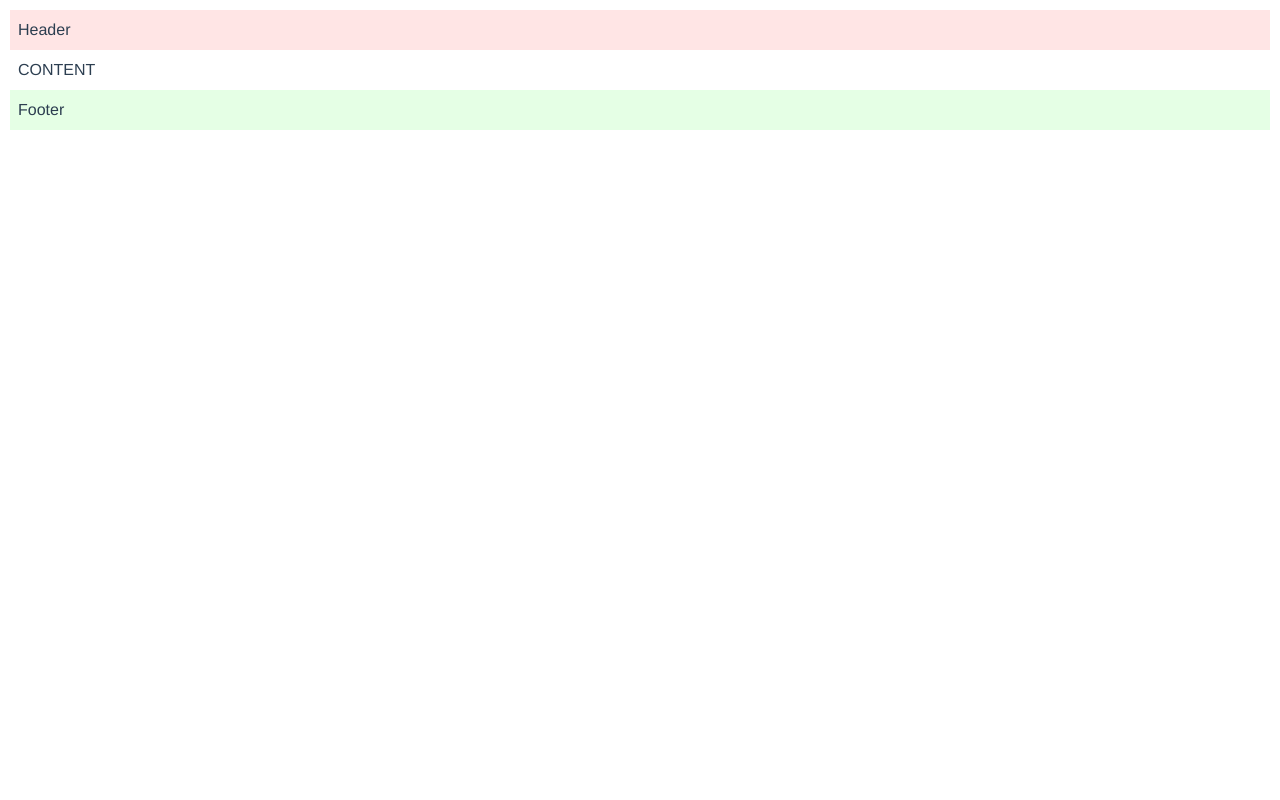
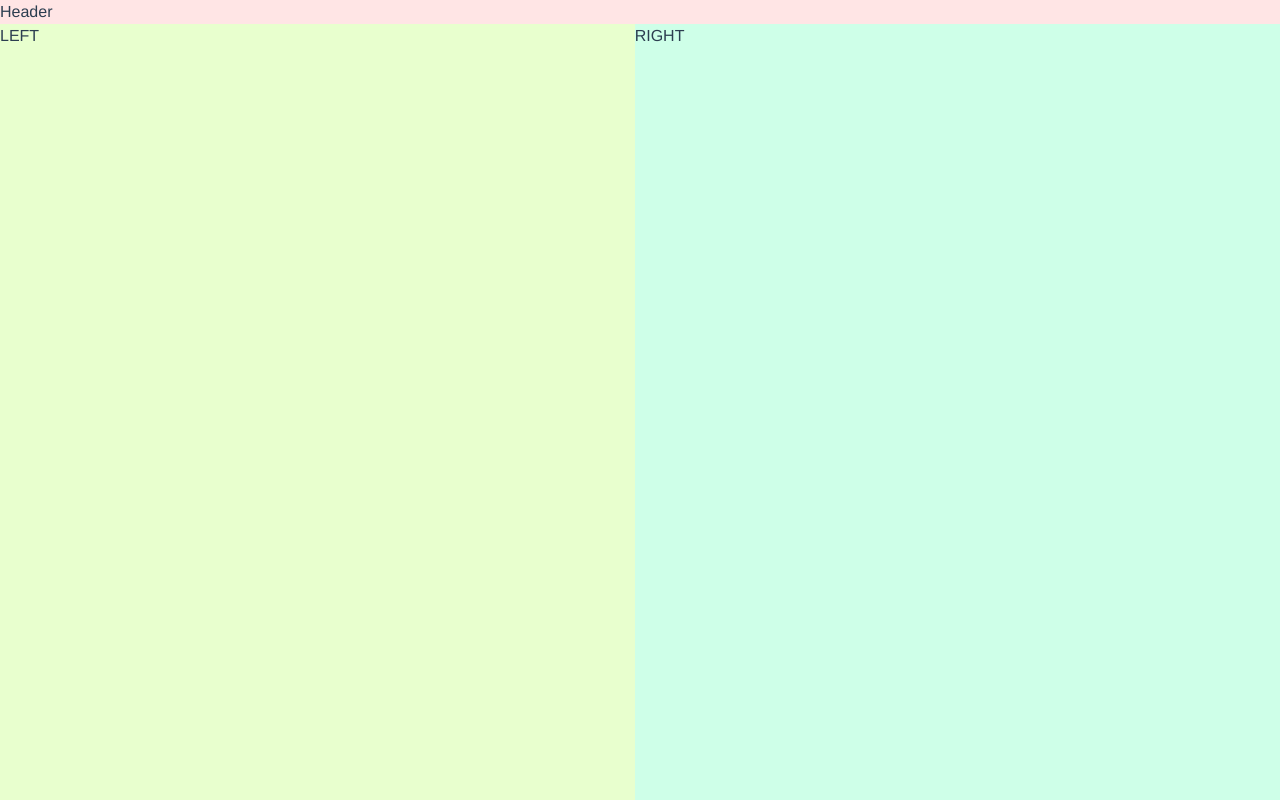
Before and after one commit to jcbuisson/simple-programming-language, a Vue app: page /#/ in a window 1280 px wide. Built offline with nearby package versions, Linux system fonts and the light colour scheme.

Commit message:
Did header - left - right

```diff
--- a/src/App.vue
+++ b/src/App.vue
@@ -11,11 +11,20 @@ export default {
 </script>
 
 <style>
+
+html, body {
+    width: 100%;
+    height: 100%;
+}
+
 #app {
+  width: 100%;
+  height: 100%;
+
   font-family: 'Avenir', Helvetica, Arial, sans-serif;
   -webkit-font-smoothing: antialiased;
   -moz-osx-font-smoothing: grayscale;
   color: #2c3e50;
-  margin: 10px;
 }
+
 </style>
--- a/src/components/Home.vue
+++ b/src/components/Home.vue
@@ -1,52 +1,30 @@
 <template>
    <!--div class="home">
-      <h1>Programming Sandbox</h1>
-
-      <div class="row">
-         <div class="col-8">
-            <div class="row">
-               <div class="col-6">
           <code-editor :title="'Code'"></code-editor>
-               </div>
-               <div class="col-2">
           <memory-editor :initialarray="darray" :title="'Data'"></memory-editor>
-               </div>
-               <div class="col-2">
           <memory-editor :initialarray="sarray" :title="'Stack'"></memory-editor>
-               </div>
-               <div class="col-2">
           <memory-editor :initialarray="inputs" :title="'Input'"></memory-editor>
-               </div>
-            </div>
-         </div>
-         <div class="col-4">
           <screen title="Display area"></screen>
-         </div>
-      </div>
-
-      <div>
           <button type="button" class="btn btn-primary" v-on:click="step">Step</button>
       </div-->
 
-
-<div class="flexbox-parent">
-    <div class="flexbox-item header">
+<div class="home">
+    <div class="header-panel">
        Header
     </div>
 
-    <div class="flexbox-item fill-area content flexbox-item-grow">
-        <div class="fill-area-content flexbox-item-grow">
-
-           CONTENT
+    <div class="main-panel">
+       <div class="main-panel-left">
+          LEFT
        </div>
+       <div class="main-panel-right">
+          RIGHT
        </div>
-
-    <div class="flexbox-item footer">
-        Footer
     </div>
 </div>
 
 </template>
+
 
 <script>
    import codeditor from '@/components/CodeEditor'
@@ -94,77 +72,43 @@
 
 <!-- Add "scoped" attribute to limit CSS to this component only -->
 <style scoped>
-h1, h2 {
-  font-weight: normal;
-}
-
-ul {
-  list-style-type: none;
-  padding: 0;
-}
-
-li {
-  display: inline-block;
-  margin: 0 10px;
-}
-
-a {
-  color: #42b983;
-}
-
-.navbar {
-  margin-bottom: 10px;
-}
-
-
-
 
 .home {
-    width: 100%;
-    height: 100%;
-}
-
-.flexbox-parent {
    width: 100%;
    height: 100%;
 
    display: flex;
    flex-direction: column;
+   justify-content: flex-start;
 
-    justify-content: flex-start; /* align items in Main Axis */
-    align-items: stretch; /* align items in Cross Axis */
-    align-content: stretch; /* Extra space in Cross Axis */
+   align-items: stretch;
+   align-content: stretch;
 }
 
-.flexbox-item {
-    padding: 8px;
-}
-.flexbox-item-grow {
-    flex: 1; /* same as flex: 1 1 auto; */
+.header-panel {
+   background: rgba(255, 0, 0, .1);
 }
 
-.flexbox-item.header {
-    background: rgba(255, 0, 0, .1);
-}
-.flexbox-item.footer {
+.main-panel {
    background: rgba(0, 255, 0, .1);
+   flex: 1 1 auto;
+
+   display: flex;
+   flex-direction: row;
+   justify-content: flex-start;
+
+   align-items: stretch;
+   align-content: stretch;
 }
 
-.fill-area {
-    display: flex;
-    flex-direction: row;
+.main-panel-left {
+   flex: 1 1 auto;
+   background: rgba(255, 255, 0, .1);
+}
 
-    justify-content: flex-start; /* align items in Main Axis */
-    align-items: stretch; /* align items in Cross Axis */
-    align-content: stretch; /* Extra space in Cross Axis */
-
-}
-.fill-area-content {
-    /*background: rgba(0, 0, 0, .3);
-    border: 1px solid #000000;*/
-
-    /* Needed for when the area gets squished too far and there is content that can't be displayed */
-    overflow: auto;
+.main-panel-right {
+   flex: 1 1 auto;
+   background: rgba(0, 255, 255, .1);
 }
 
 </style>
```
Lines whose indentation alone changed are shown as unchanged.
